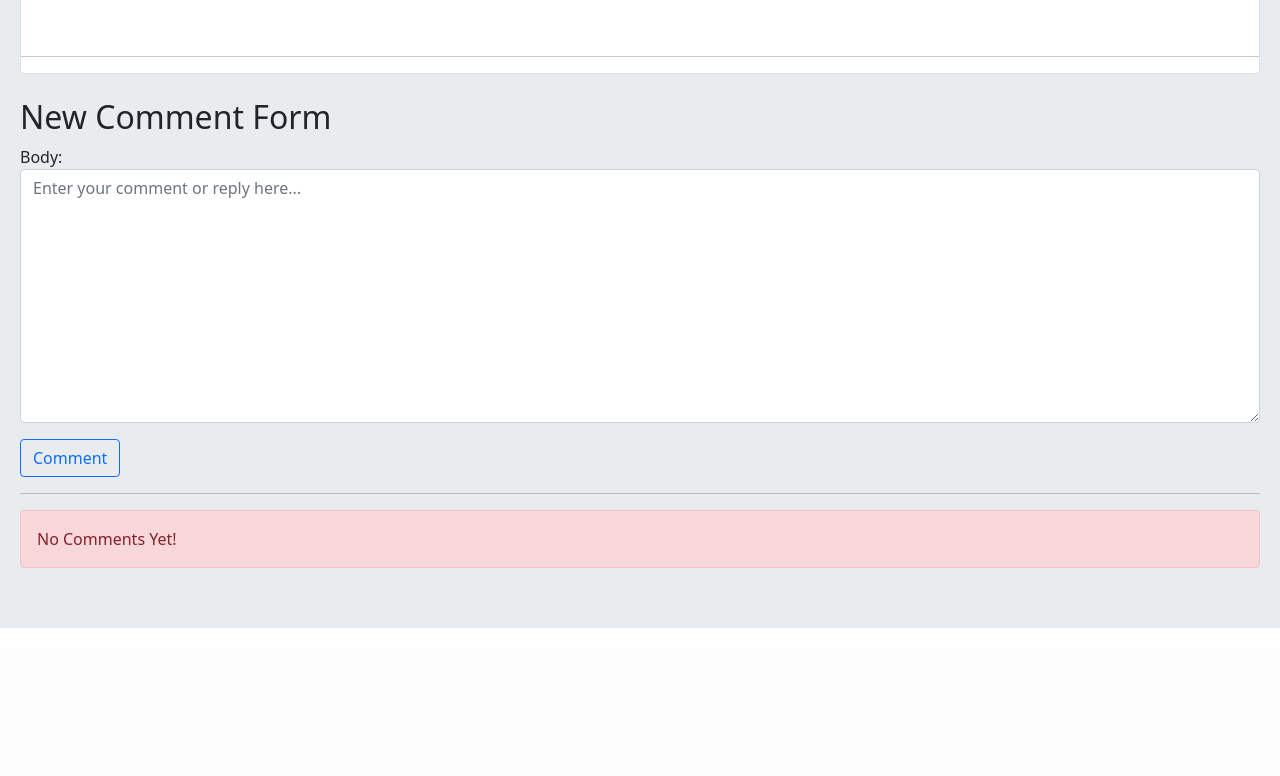
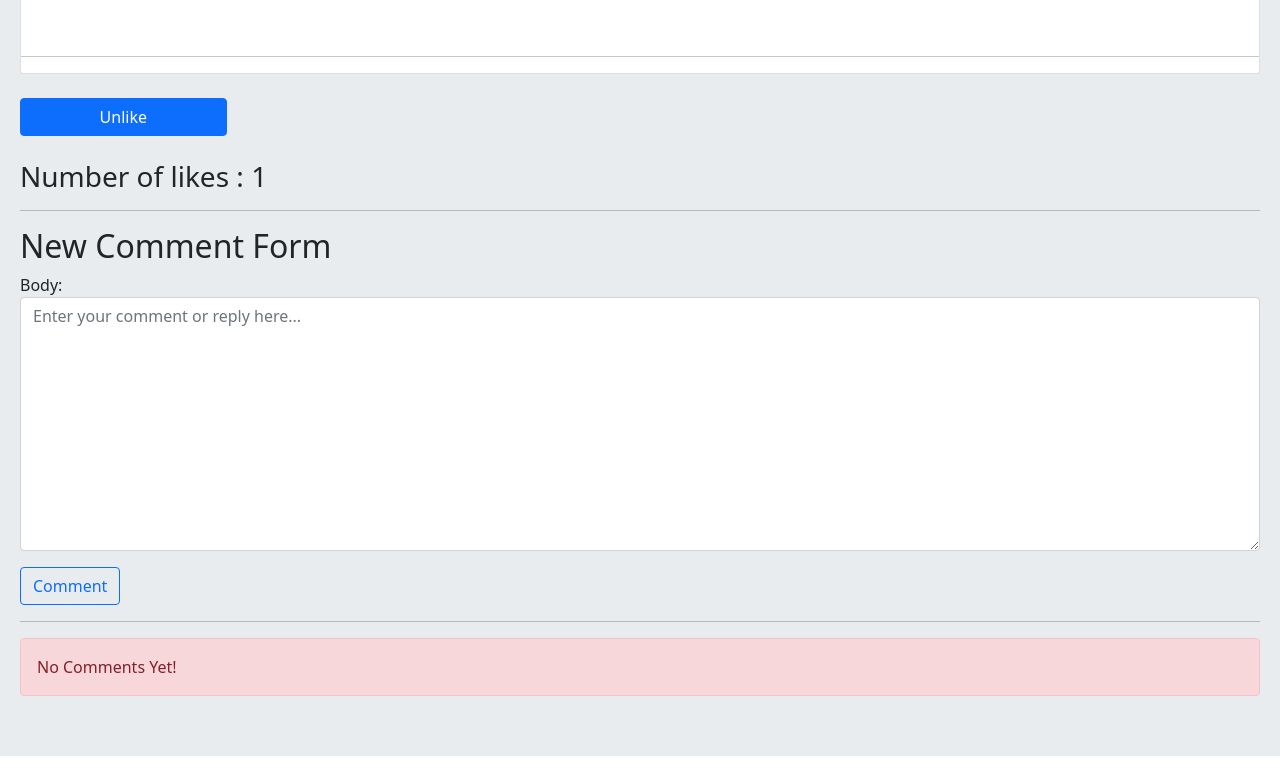
Before and after one commit to Arman-Amini369/Social-Network, a Django app: a page that uses home/templates/home/post_detail.html in a window 1280 px wide. Shown: the part 1488-2264 px from the top of the page. Before the commit the page ends 2116 px from the top, so only its background shows below. Run offline with Django 5.2, Linux system fonts and the light colour scheme; a user stored in the database is signed in; data comes from the database, SQL or seed files in the repository; both versions use the stored data as it was after the commit.

Commit message:
finished like system with adding unlike system

```diff
--- a/home/admin.py
+++ b/home/admin.py
@@ -1,5 +1,5 @@
 from django.contrib import admin
-from .models import Post, Comment
+from .models import Post, Comment, Vote
 
 @admin.register(Post)
 class PostAdmin(admin.ModelAdmin):
@@ -16,3 +16,6 @@ class CommentAdmin(admin.ModelAdmin):
     list_filter = ("user", "created", "post", "created")
     search_fields = ("user", "body", "post", "is_reply")
     raw_id_fields = ("user", "post", "reply")
+
+
+admin.site.register(Vote)
--- a/home/models.py
+++ b/home/models.py
@@ -21,6 +21,15 @@ class Post(models.Model):
     def get_absolute_url(self):
         return reverse("home:post_detail", args=(self.id, self.slug))
 
+    def likes_count(self):
+        return self.pvotes.count()
+
+    def user_unlike(self, user):
+        user_like = user.uvotes.filter(post=self)
+        if user_like.exists():
+            return True
+        else:
+            return False
 
 class Comment(models.Model):
     user = models.ForeignKey(User, on_delete=models.CASCADE, related_name="ucomments")
@@ -32,3 +41,11 @@ class Comment(models.Model):
 
     def __str__(self):
         return f"{self.user} in {self.post} have commented {self.body[:30]}"
+
+
+class Vote(models.Model):
+    user = models.ForeignKey(User, on_delete=models.CASCADE, related_name="uvotes")
+    post = models.ForeignKey(Post, on_delete=models.CASCADE, related_name="pvotes")
+
+    def __str__(self):
+        return f"{self.user} have liked {self.post.slug}"
--- a/home/templates/home/post_detail.html
+++ b/home/templates/home/post_detail.html
@@ -31,6 +31,13 @@
         <hr />
     </div><br />
     {% if request.user.is_authenticated %}
+    {% if can_unlike %}
+        <a href="{% url 'home:post_unlike' post.pk %}" class="btn btn-primary col-md-2">Unlike</a><br /><br />
+    {% else %}
+        <a href="{% url 'home:post_like' post.pk %}" class="btn btn-primary col-md-2">Like</a><br /><br />
+    {% endif %}
+    <h3>Number of likes : {{post.likes_count}}</h3>
+    <hr />
     <h2>New Comment Form</h2>
     <form action="" method="post">
         {% csrf_token %}
--- a/home/urls.py
+++ b/home/urls.py
@@ -12,4 +12,6 @@ urlpatterns = [
     path("reply/<int:post_id>/<int:comment_id>/", views.ReplyAddView.as_view(), name="reply_add"),
     path("comment/delete/<int:comment_id>", views.CommentDeleteView.as_view(), name="comment_delete"),
     path("comment/update/<int:comment_id>", views.CommentUpdateView.as_view(), name="comment_update"),
+    path("like/<int:post_id>", views.PostLikeView.as_view(), name="post_like"),
+    path("unlike/<int:post_id>", views.PostUnlikeView.as_view(), name="post_unlike")
 ]
--- a/home/views.py
+++ b/home/views.py
@@ -5,7 +5,7 @@ from django.contrib.auth.mixins import LoginRequiredMixin
 from django.contrib import messages
 from django.utils.text import slugify
 from django.contrib.auth import views as auth_views
-from .models import Post, Comment
+from .models import Post, Comment, Vote
 from .forms import PostCreateUpdateForm, CommentReplyCreateUpdateForm
 from django.contrib.auth.decorators import login_required
 from django.utils.decorators import method_decorator
@@ -30,11 +30,15 @@ class PostDetailView(View):
 
     def get(self, request, post_id, post_slug):
         comments = self.post_instance.pcomments.filter(is_reply=False)
+        can_unlike = False
+        if request.user.is_authenticated and self.post_instance.user_unlike(request.user):
+            can_unlike = True
         context = {
         "post": self.post_instance,
         "comments": comments,
         "form" : self.form_class,
         "reply_form" : self.form_class,
+        "can_unlike" : can_unlike,
         }
         return render(request, "home/post_detail.html", context)
 
@@ -181,3 +185,27 @@ class ReplyAddView(LoginRequiredMixin, View):
             new_reply.save()
             messages.success(request, "Your New Reply Has Been Added Successfully", "success")
         return redirect("home:post_detail", post_id=post.pk, post_slug=post.slug)
+
+
+class PostLikeView(LoginRequiredMixin, View):
+    def get(self, request, post_id):
+        post = get_object_or_404(Post, pk=post_id)
+        like = Vote.objects.filter(user=request.user, post=post)
+        if like.exists():
+            messages.error(request, "You have already liked this post", "danger")
+        else:
+            Vote.objects.create(user=request.user, post=post)
+            messages.success(request, "You have liked this post", "success")
+        return redirect("home:post_detail", post_id=post.pk, post_slug=post.slug)
+
+
+class PostUnlikeView(LoginRequiredMixin, View):
+    def get(self, request, post_id):
+        post = get_object_or_404(Post, pk=post_id)
+        like = Vote.objects.filter(user=request.user, post=post)
+        if not like.exists():
+            messages.error(request, "You have not liked this post", "danger")
+        else:
+            like.delete()
+            messages.success(request, "You have unliked this post", "success")
+        return redirect("home:post_detail", post_id=post.pk, post_slug=post.slug)
```
Also changed, not shown: db.sqlite3, home/migrations/0005_vote.py (added).
